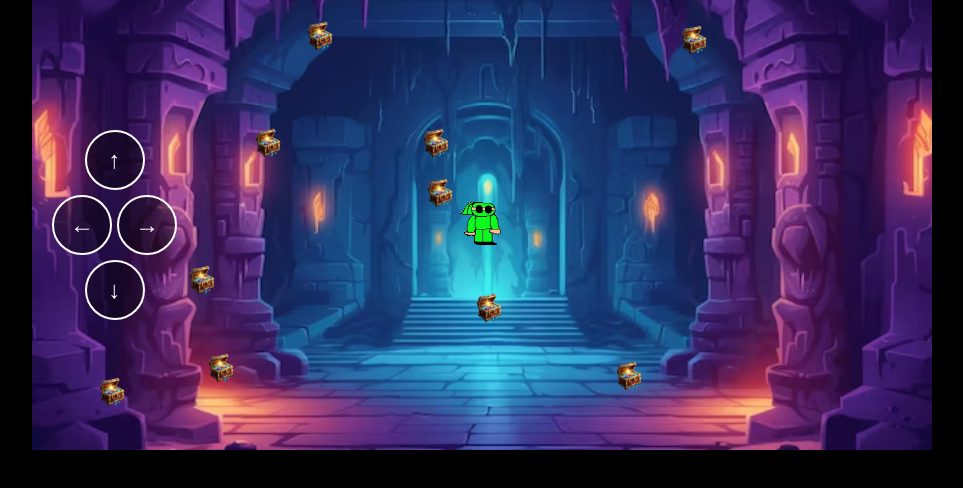
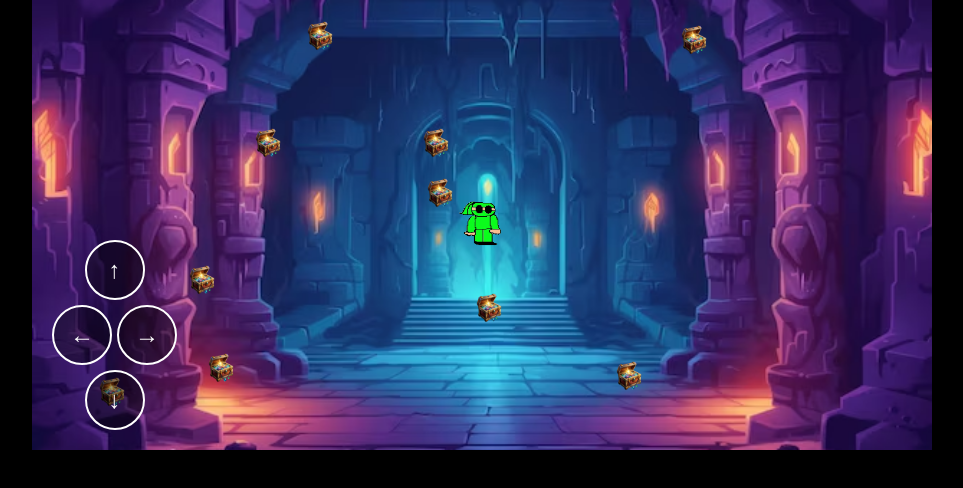
Before and after one commit to NatanCarFF/ninjaverde, a plain HTML site: page index.html in a window 1280 px wide. Shown: the whole page, without its empty margins (158-1121 px from the left). Drawn offline with Linux system fonts and the light colour scheme.

Commit message:
atualização

```diff
--- a/style.css
+++ b/style.css
@@ -41,9 +41,8 @@ body {
 
 .controls {
     position: absolute;
-    top: 50%;
-    left: 20px;
-    transform: translateY(-50%);
+    bottom: 20px; /* Ajuste para o canto inferior */
+    left: 20px; /* Ajuste para o canto esquerdo */
     display: flex;
     flex-direction: column;
     align-items: center;
```
